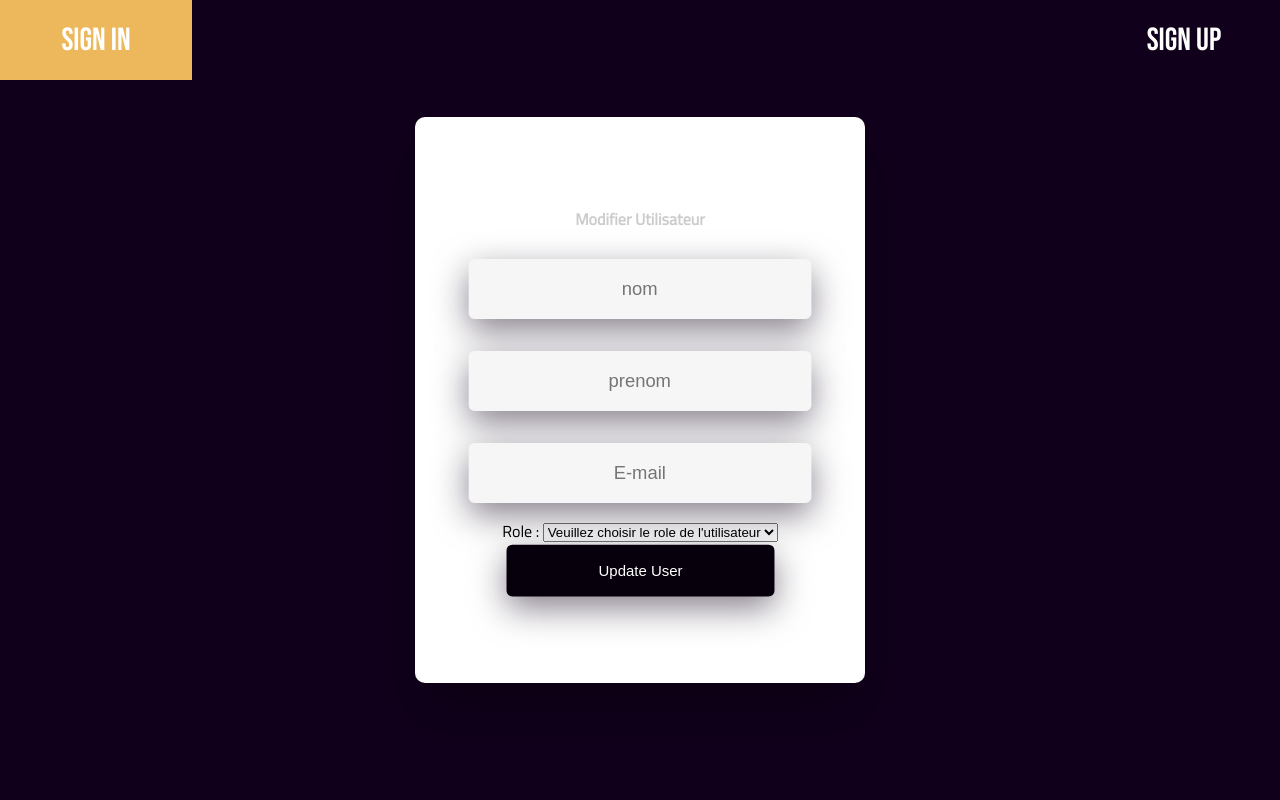
After one commit to Eldryr62570/metropolis, a PHP site: page /updateuser.php?id_user=1 in a window 1280 px wide. The commit adds this page. Run offline with PHP 8.4, Linux system fonts and the light colour scheme.

Commit message:
update user crud

```diff
--- a/admin.php
+++ b/admin.php
@@ -42,7 +42,7 @@
                    <div><?php echo $row["mail_user"]?></div>
                    <div><?php echo $row["nom_role"]?></div>
                    <div class="ButtonContainer">
-                        <a href="#" class="modifyUser"><i class="fa-solid fa-pen"></i></a>
+                        <a href="updateuser.php?id_user=<?php echo $row["id_user"]?>" class="modifyUser"><i class="fa-solid fa-pen"></i></a>
                         <a href="asset/db/deleteuser.php?id_user=<?php echo $row["id_user"]?>" class="deleteUser"><i class="fa-solid fa-trash"></i></a>
                    </div>
                 </div>
--- /dev/null
+++ b/updateuser.php
@@ -0,0 +1,43 @@
+<!DOCTYPE html>
+<html lang="en">
+
+<head>
+    <meta charset="UTF-8">
+    <meta http-equiv="X-UA-Compatible" content="IE=edge">
+    <meta name="viewport" content="width=device-width, initial-scale=1.0">
+    <link rel="stylesheet" href="asset/styles/form.css">
+    <title>Sign up - Metropolis</title>
+</head>
+
+<body>
+    <?php include("asset/includes/header_visitor.php");
+
+    ?>
+    <div class="wrapper fadeInDown">
+        <div id="formContent">
+            <!-- Tabs Titles -->
+            <h2 class="inactive underlineHover">Modifier Utilisateur</h2>
+            <!-- Update Form -->
+            <form method="post" action="asset/db/updateUserTraitement">
+                <input type="text" id="login" class="fadeIn second" name="name" placeholder="nom" required>
+                <input type="text" id="login" class="fadeIn second" name="firstname" placeholder="prenom" required>
+                <input type="mail" id="email" class="fadeIn third" name="email" placeholder="E-mail" required>
+                <input id="id_user" name="id_user" type="hidden" value=<?php echo $_GET["id_user"] ?>>
+                <label for="role">Role : </label>
+                <select name="id_role" id="id_role" required>
+                    <option value="">Veuillez choisir le role de l'utilisateur</option>
+                    <option value="1">Utilisateur</option>
+                    <option value="2">Administrateur</option>
+                </select>
+                <input type="submit" class="fadeIn fourth" value="Update User">
+
+            </form>
+
+            <!-- Remind Passowrd -->
+
+        </div>
+    </div>
+    <script src="asset/js/script.js"></script>
+</body>
+
+</html>
```
Also changed, not shown: asset/db/getallusers.php (+0 -13 lines), asset/db/updateUserTraitement.php (added, +22 -0 lines).
